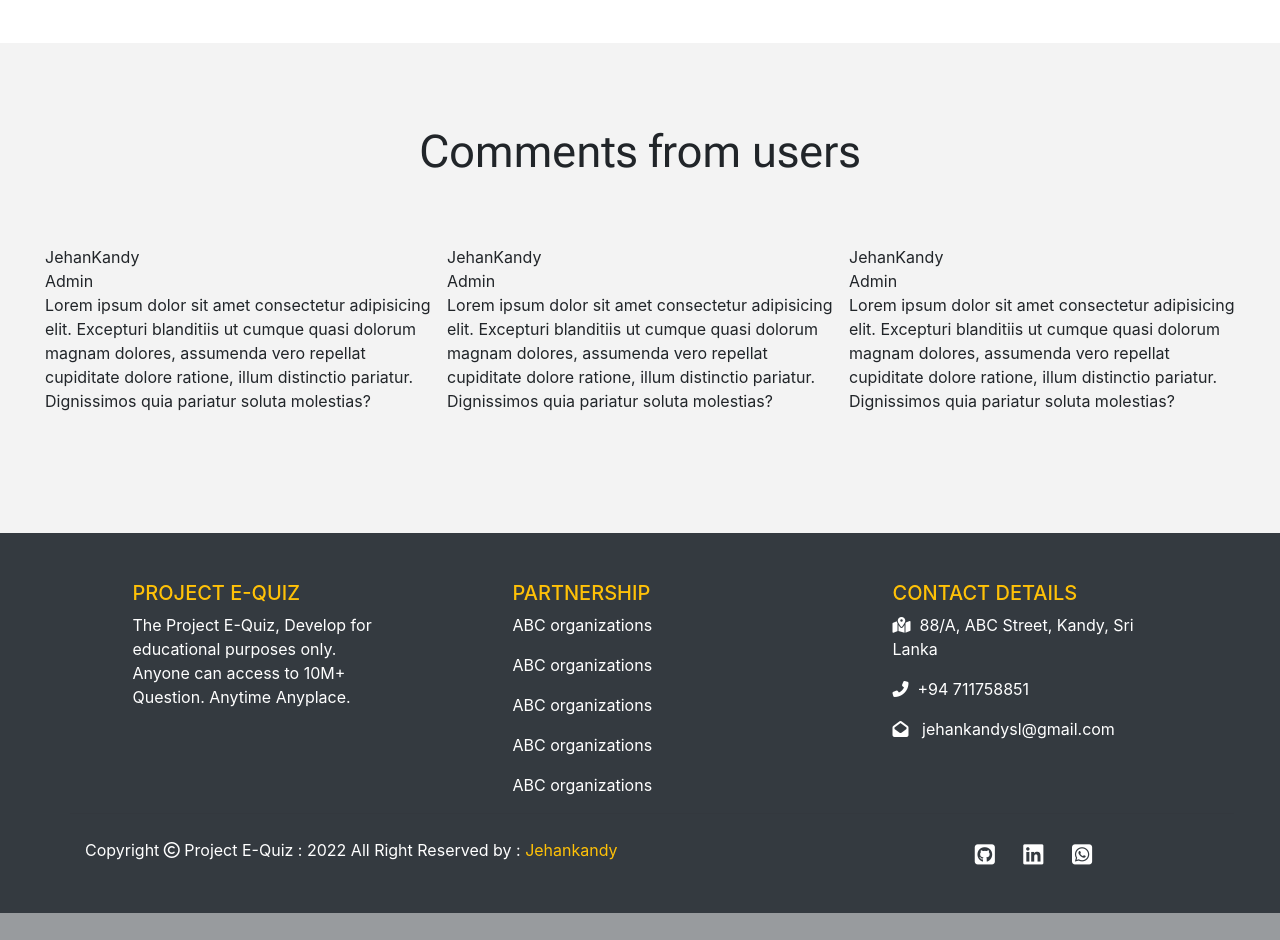
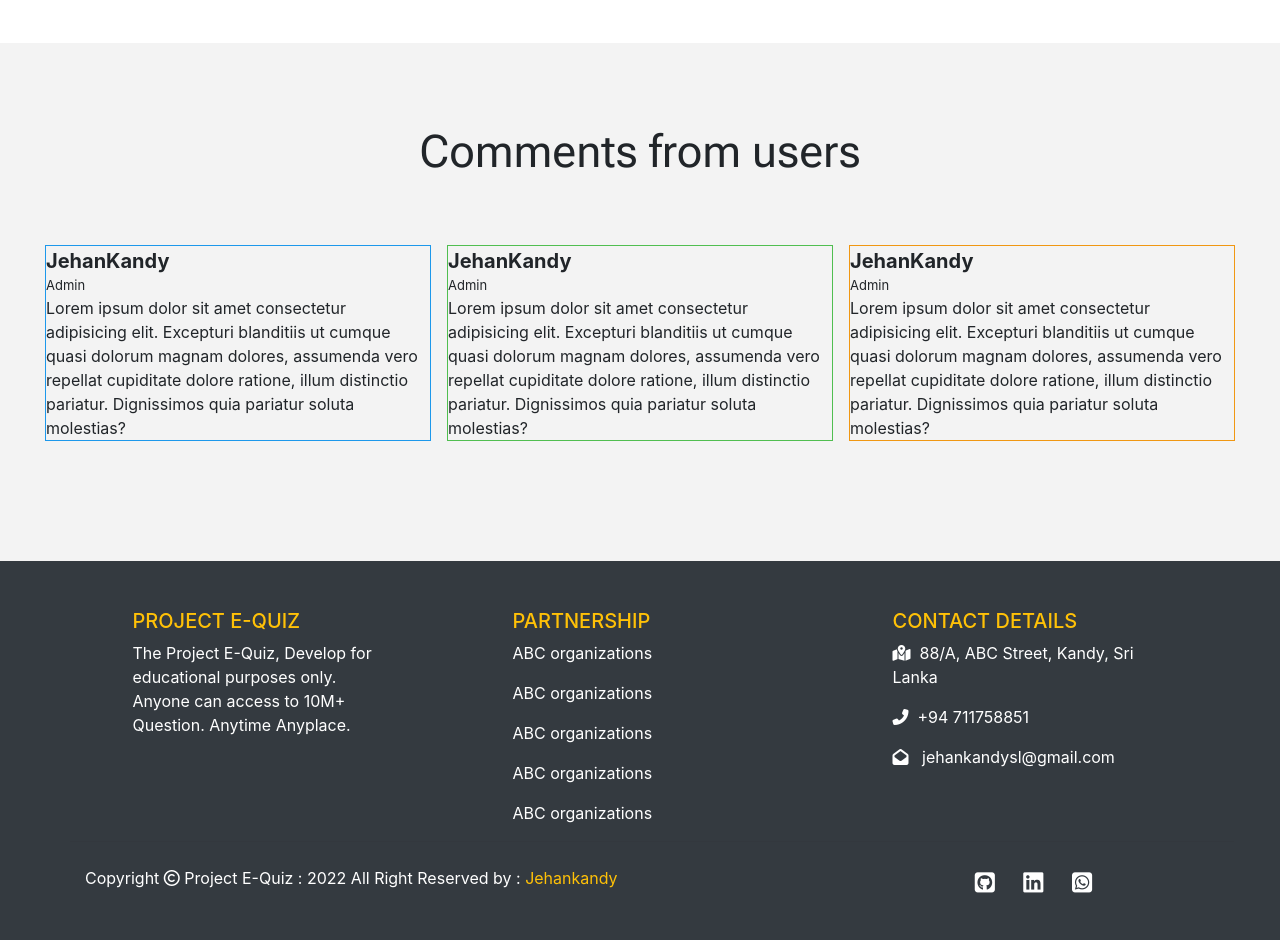
Before and after one commit to JehanKandy/Online-Quiz-System, a PHP site: page / in a window 1280 px wide. Shown: the part 1737-2677 px from the top of the page. Before the commit the page ends 2650 px from the top, so only its background shows below. Run offline with PHP 8.4, Linux system fonts and the light colour scheme; some libraries are stand-ins or nearby versions; some web fonts are replaced.

Commit message:
Update style.css

```diff
--- a/css/style.css
+++ b/css/style.css
@@ -386,6 +386,27 @@ font-family: 'Teko', sans-serif;
     padding: 45 45 45 45;
 }
 
+.comment1 {
+    border: 1px solid rgb(29, 152, 235);
+}
+
+.comment2 {
+    border: 1px solid #50be50;
+}
+
+.comment3 {
+    border: 1px solid #f09712;
+}
+
+.usern {
+    font-size: 20px;
+    font-weight: bold;
+}
+
+.user-roll {
+    font-size: 13px;
+}
+
 
 /*
 
```
